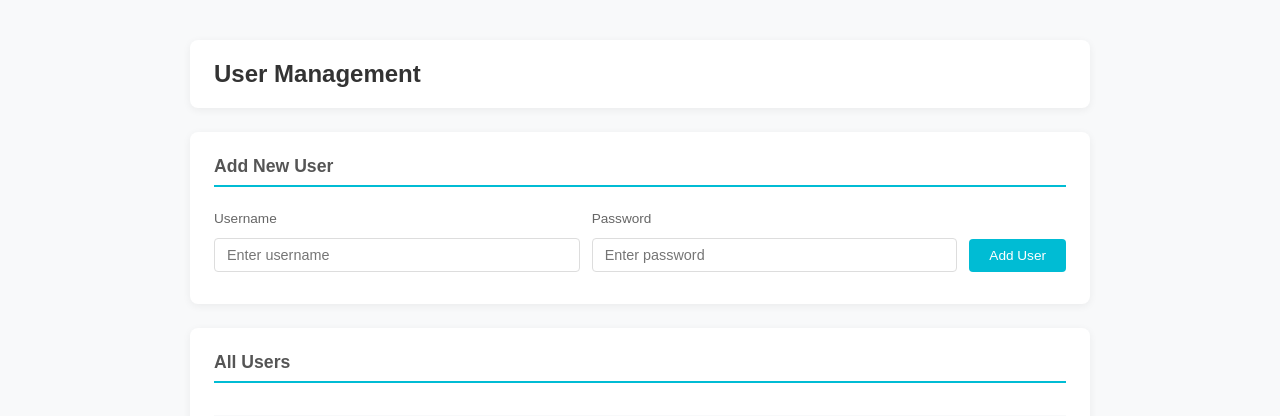
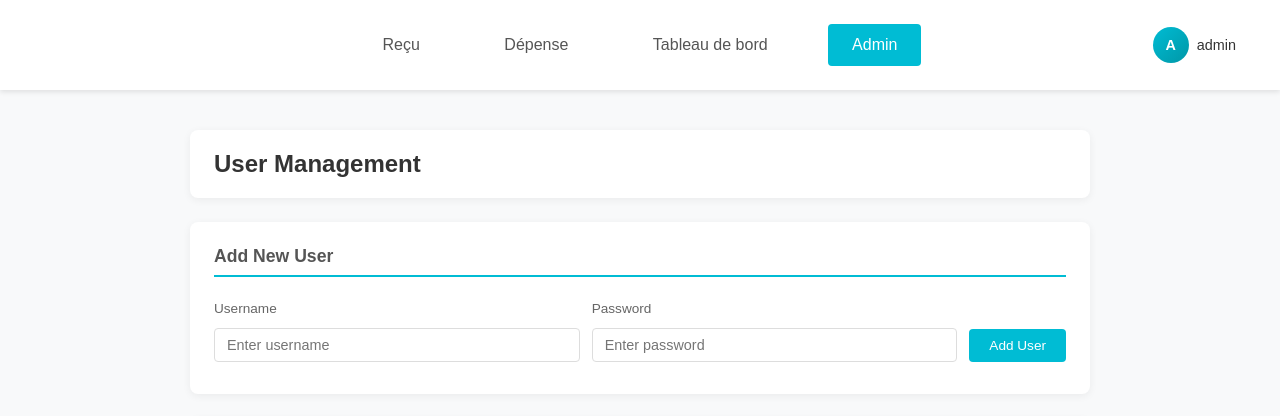
Before and after one commit to phil-keita/facturation, a Flask app: page /admin in a window 1280 px wide. Shown: the top 416 px of the page. Run offline with Flask 3, Linux system fonts and the light colour scheme; the visitor is signed in with stand-in values (Sample User, id 1).

Commit message:
Add profile dropdown menu in top-right corner across all pages

```diff
--- a/static/css/style.css
+++ b/static/css/style.css
@@ -7,6 +7,7 @@ body {
 
 /* Main Menu Navigation */
 .main-menu {
+  position: relative;
   text-align: center;
   padding: 1.5rem 0;
   background: white;
@@ -33,6 +34,91 @@ body {
 .main-menu a.active {
   background: #00bcd4;
   color: white;
+}
+
+/* Profile Dropdown */
+.profile-menu {
+  position: absolute;
+  top: 50%;
+  right: 2rem;
+  transform: translateY(-50%);
+}
+
+.profile-trigger {
+  display: flex;
+  align-items: center;
+  gap: 8px;
+  cursor: pointer;
+  padding: 6px 12px;
+  border-radius: 20px;
+  transition: background 0.2s;
+}
+
+.profile-trigger:hover {
+  background: #f5f5f5;
+}
+
+.profile-avatar {
+  width: 36px;
+  height: 36px;
+  border-radius: 50%;
+  background: linear-gradient(135deg, #00bcd4 0%, #0097a7 100%);
+  display: flex;
+  align-items: center;
+  justify-content: center;
+  color: white;
+  font-weight: 600;
+  font-size: 0.9rem;
+  text-transform: uppercase;
+}
+
+.profile-name {
+  font-size: 0.9rem;
+  color: #333;
+  font-weight: 500;
+}
+
+.profile-dropdown {
+  display: none;
+  position: absolute;
+  top: calc(100% + 8px);
+  right: 0;
+  background: white;
+  border-radius: 8px;
+  box-shadow: 0 4px 12px rgba(0,0,0,0.15);
+  min-width: 180px;
+  overflow: hidden;
+  z-index: 1000;
+}
+
+.profile-menu.active .profile-dropdown {
+  display: block;
+}
+
+.profile-dropdown a,
+.profile-dropdown button {
+  display: block;
+  width: 100%;
+  padding: 12px 16px;
+  text-align: left;
+  color: #555;
+  text-decoration: none;
+  border: none;
+  background: none;
+  font-size: 0.9rem;
+  cursor: pointer;
+  transition: background 0.2s;
+}
+
+.profile-dropdown a:hover,
+.profile-dropdown button:hover {
+  background: #f5f5f5;
+}
+
+.profile-dropdown .divider {
+  height: 1px;
+  background: #e5e5e5;
+  margin: 4px 0;
 }
 
 /* Form Container */
--- a/templates/admin.html
+++ b/templates/admin.html
@@ -50,6 +50,25 @@
     </style>
   </head>
   <body>
+    <nav class="main-menu">
+      <a href="/">Reçu</a>
+      <a href="/expenses">Dépense</a>
+      <a href="/dashboard">Tableau de bord</a>
+      <a href="/admin" class="active">Admin</a>
+
+      <div class="profile-menu">
+        <div class="profile-trigger" onclick="this.parentElement.classList.toggle('active')">
+          <div class="profile-avatar">{{ session.username[0] if session.username else 'U' }}</div>
+          <span class="profile-name">{{ session.username }}</span>
+        </div>
+        <div class="profile-dropdown">
+          <a href="/">Dashboard</a>
+          <div class="divider"></div>
+          <a href="/logout">Logout</a>
+        </div>
+      </div>
+    </nav>
+
     <div class="admin-page">
       <div class="admin-header">
         <h1>User Management</h1>
```
Also changed, not shown: templates/add_expense.html (+14 -0 lines), templates/dashboard.html (+14 -0 lines), templates/form.html (+14 -0 lines).
